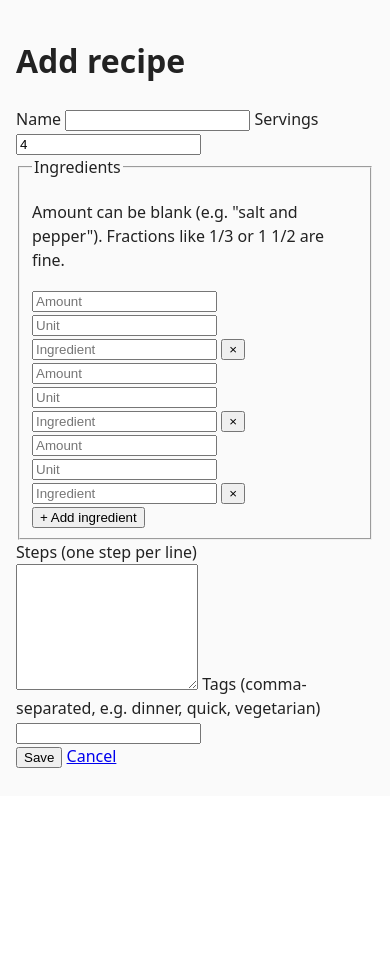
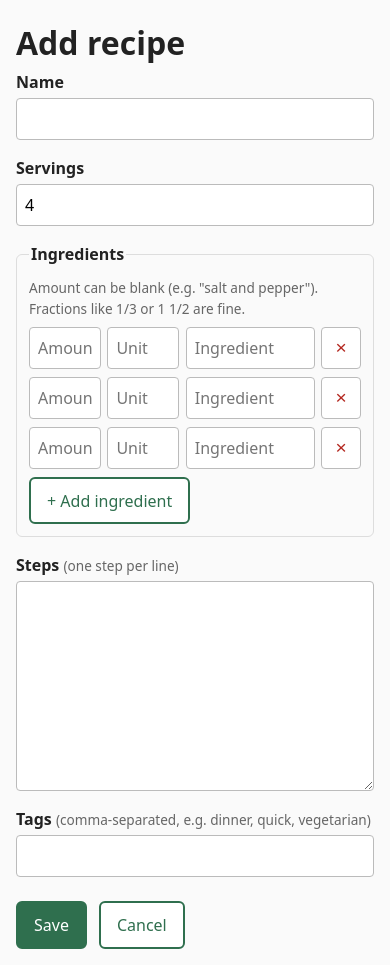
Before and after one commit to nicolassimi2104/recipe-app, a Flask app: page /recipes/new in a window 390 px wide. Shown: the part 48-1013 px from the top of the page. Before the commit the page ends 816 px from the top, so only its background shows below. Run offline with Flask 3, Linux system fonts and the light colour scheme.

Commit message:
Style recipe pages for mobile: list cards, tag pills, ingredient rows
Co-Authored-By: Claude Opus 5.5 <noreply@anthropic.com>

```diff
--- a/static/style.css
+++ b/static/style.css
@@ -28,3 +28,187 @@ main {
     margin: 0 auto;
     padding: 1rem;      /* side spacing on phones */
 }
+
+h1 {
+    margin: 0.5rem 0;
+    line-height: 1.2;
+}
+
+h2 {
+    margin-top: 1.5rem;
+    font-size: 1.2rem;
+}
+
+a {
+    color: #2f6f4e;
+}
+
+/* Title and "Add recipe" button side by side, wrapping on narrow screens */
+.page-head {
+    display: flex;
+    flex-wrap: wrap;
+    align-items: center;
+    justify-content: space-between;
+    gap: 0.5rem;
+}
+
+/* --- Buttons (links and real buttons look the same) --- */
+
+.button {
+    display: inline-block;
+    padding: 0.6rem 1rem;   /* big enough to tap on a phone */
+    border: 2px solid #2f6f4e;
+    border-radius: 6px;
+    background: #2f6f4e;
+    color: #fff;
+    font: inherit;
+    text-decoration: none;
+    cursor: pointer;
+}
+
+.button.secondary {
+    background: #fff;
+    color: #2f6f4e;
+}
+
+.button.danger {
+    background: #b3261e;
+    border-color: #b3261e;
+}
+
+.button.danger-outline {
+    background: #fff;
+    border-color: #b3261e;
+    color: #b3261e;
+}
+
+.actions {
+    display: flex;
+    flex-wrap: wrap;
+    align-items: center;
+    gap: 0.75rem;
+    margin-top: 1.5rem;
+}
+
+/* --- Recipe list on the home page --- */
+
+.recipe-list {
+    list-style: none;
+    padding: 0;
+}
+
+.recipe-list li {
+    padding: 0.75rem;
+    margin-bottom: 0.5rem;
+    background: #fff;
+    border: 1px solid #ddd;
+    border-radius: 6px;
+}
+
+.recipe-name {
+    font-weight: bold;
+    font-size: 1.1rem;
+}
+
+/* Servings and tags line */
+.meta {
+    display: flex;
+    flex-wrap: wrap;
+    align-items: center;
+    gap: 0.4rem;
+    margin-top: 0.25rem;
+    color: #555;
+    font-size: 0.9rem;
+}
+
+.tag {
+    padding: 0.1rem 0.5rem;
+    border-radius: 999px;   /* pill shape */
+    background: #e3efe8;
+    color: #2f6f4e;
+    font-size: 0.8rem;
+}
+
+/* --- Detail page --- */
+
+.ingredients li,
+.steps li {
+    margin-bottom: 0.4rem;
+}
+
+/* --- Add/edit form --- */
+
+.recipe-form label {
+    display: block;
+    margin-bottom: 1rem;
+    font-weight: bold;
+}
+
+.recipe-form input,
+.recipe-form textarea {
+    display: block;
+    width: 100%;
+    margin-top: 0.25rem;
+    padding: 0.5rem;
+    border: 1px solid #bbb;
+    border-radius: 4px;
+    font: inherit;          /* also stops iPhones zooming in when you tap a box */
+    font-weight: normal;
+}
+
+fieldset {
+    margin: 0 0 1rem;
+    padding: 0.75rem;
+    border: 1px solid #ddd;
+    border-radius: 6px;
+}
+
+legend {
+    font-weight: bold;
+}
+
+.hint {
+    margin: 0 0 0.5rem;
+    color: #666;
+    font-size: 0.85rem;
+    font-weight: normal;
+}
+
+/* One ingredient row: small amount and unit boxes, wide name box, remove button */
+.ingredient-row {
+    display: flex;
+    gap: 0.4rem;
+    margin-bottom: 0.5rem;
+}
+
+.ingredient-row input {
+    margin-top: 0;
+    min-width: 0;           /* lets the boxes shrink on narrow phones */
+}
+
+.ingredient-row .amount { flex: 0 0 4.5rem; }
+.ingredient-row .unit   { flex: 0 0 4.5rem; }
+.ingredient-row .ing-name { flex: 1; }
+
+.remove-row {
+    flex: 0 0 2.5rem;
+    border: 1px solid #bbb;
+    border-radius: 4px;
+    background: #fff;
+    color: #b3261e;
+    font-size: 1.2rem;
+    cursor: pointer;
+}
+
+.errors {
+    padding: 0.5rem 0.75rem;
+    margin-bottom: 1rem;
+    border: 1px solid #b3261e;
+    border-radius: 6px;
+    background: #fdecea;
+    color: #b3261e;
+}
+
+.errors p {
+    margin: 0.25rem 0;
+}
```
